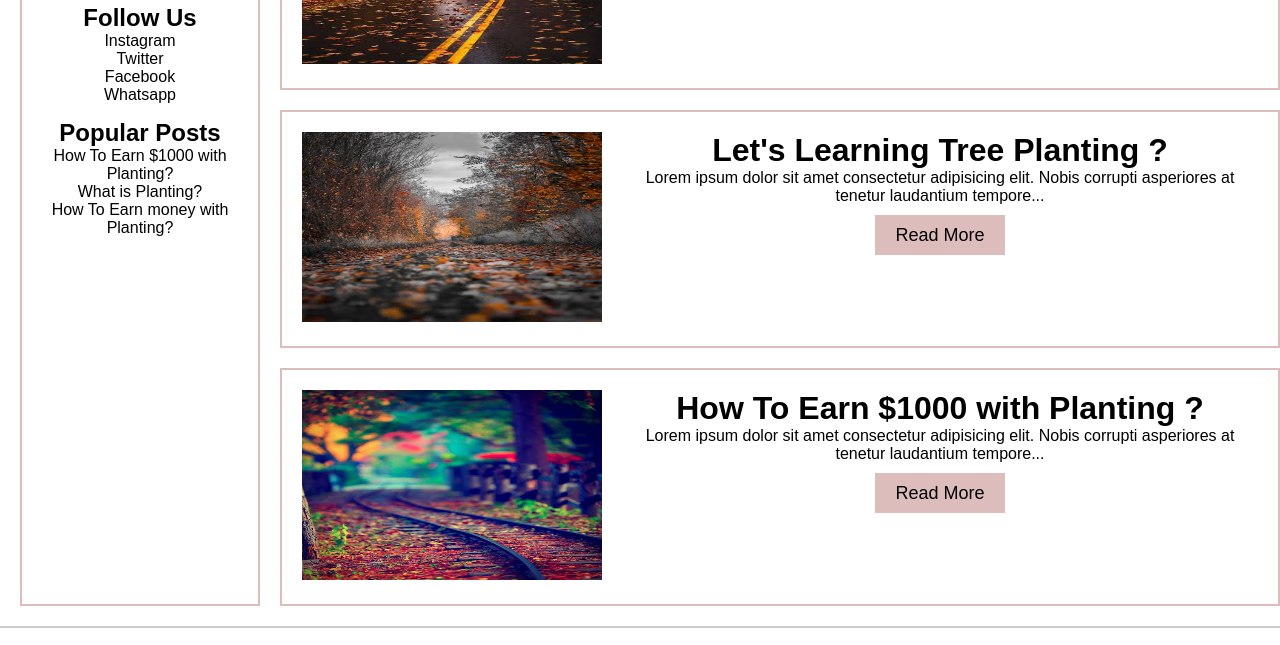
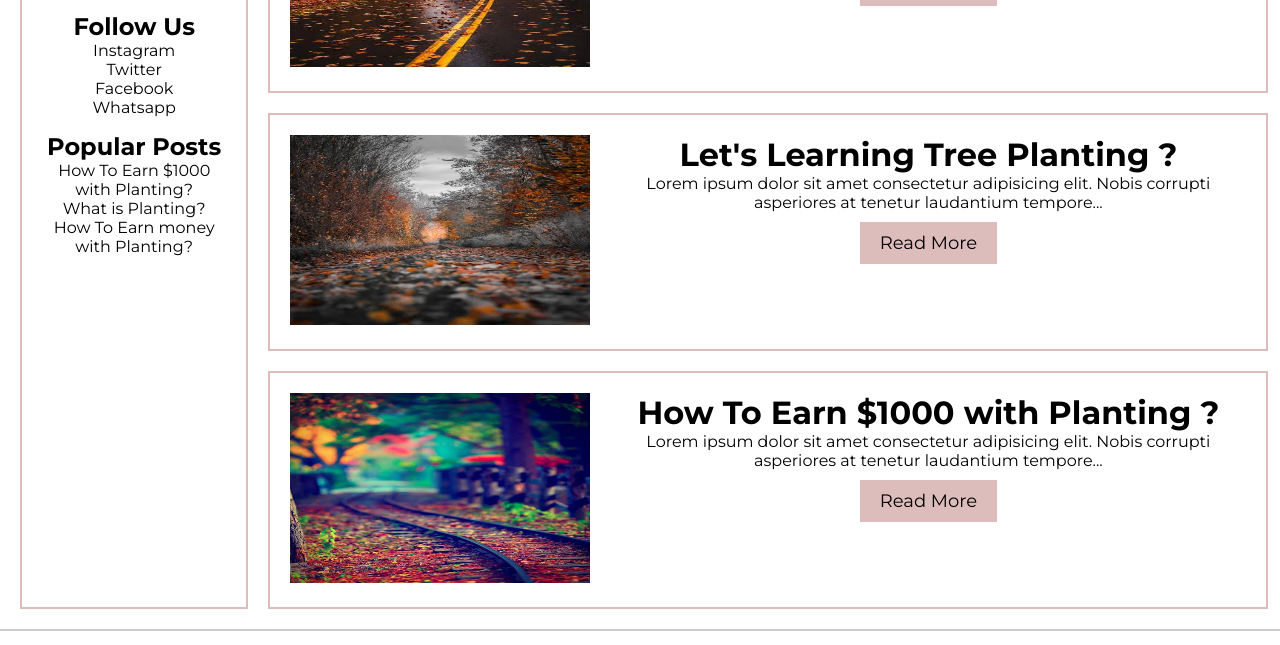
Before and after one commit to Sourmundada/Advanced-CSS, a plain HTML site: page project-3.html in a window 1280 px wide. Shown: the part 680-1325 px from the top of the page. Drawn offline with Linux system fonts and the light colour scheme.

Commit message:
Update project-3.html

```diff
--- a/project-3.html
+++ b/project-3.html
@@ -3,6 +3,9 @@
 <head>
     <meta charset="UTF-8">
     <meta name="viewport" content="width=device-width, initial-scale=1.0">
+    <link rel="stylesheet" href="https://cdnjs.cloudflare.com/ajax/libs/font-awesome/5.14.0/css/all.css">
+    <link rel="preconnect" href="https://fonts.gstatic.com">
+<link href="https://fonts.googleapis.com/css2?family=Comfortaa:wght@300;400;500;600;700&family=Montserrat:ital,wght@0,100;0,200;0,300;0,400;0,500;0,600;0,700;0,800;1,100;1,200;1,300;1,400;1,500;1,600;1,700&family=Poppins:ital,wght@0,100;0,200;0,300;0,400;0,500;0,600;0,700;1,100;1,200;1,300;1,400;1,500;1,600;1,700&display=swap" rel="stylesheet">
     <link rel="stylesheet" href="css/project-3.css">
     <title>CSS GridWebsite</title>
 </head>
```
